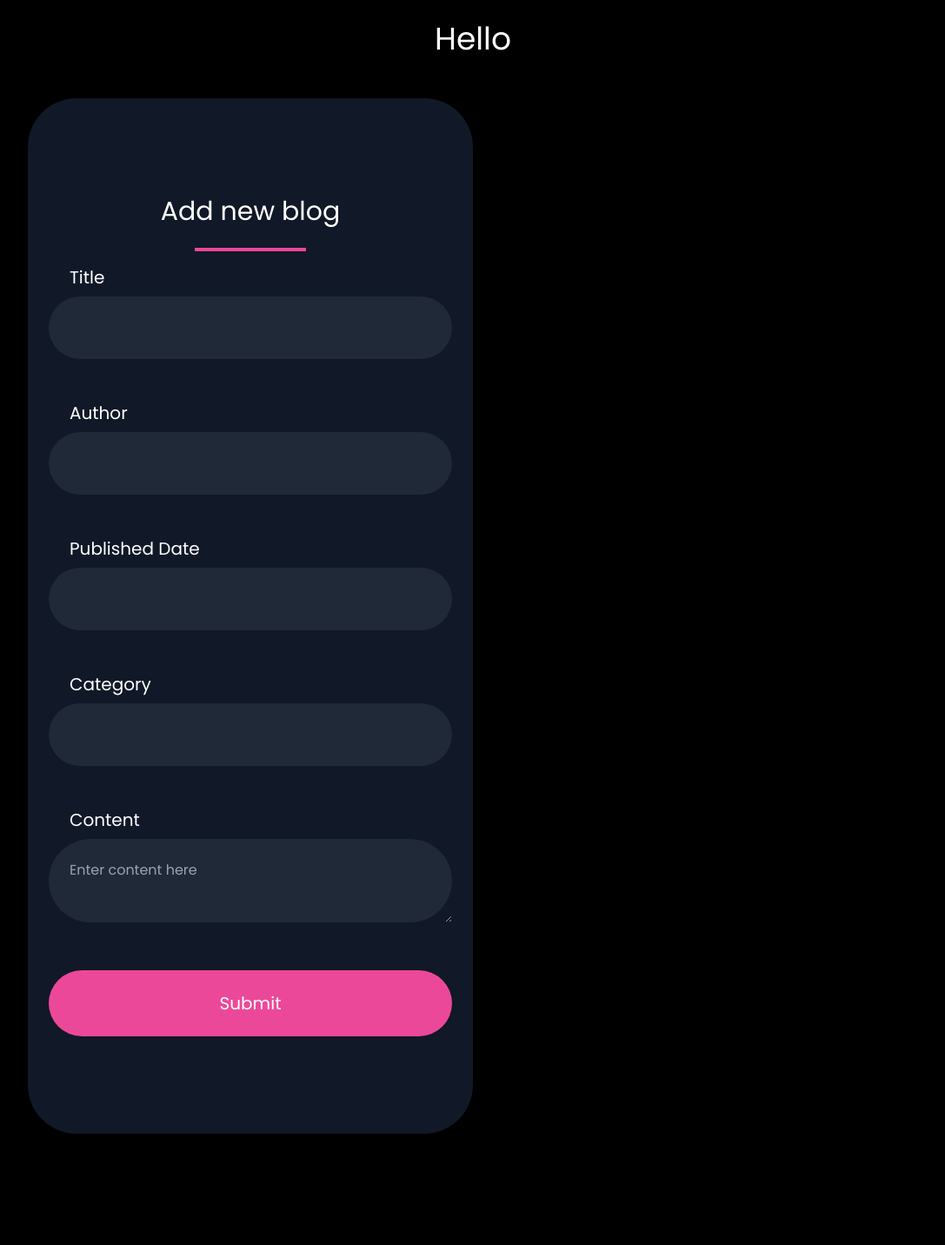
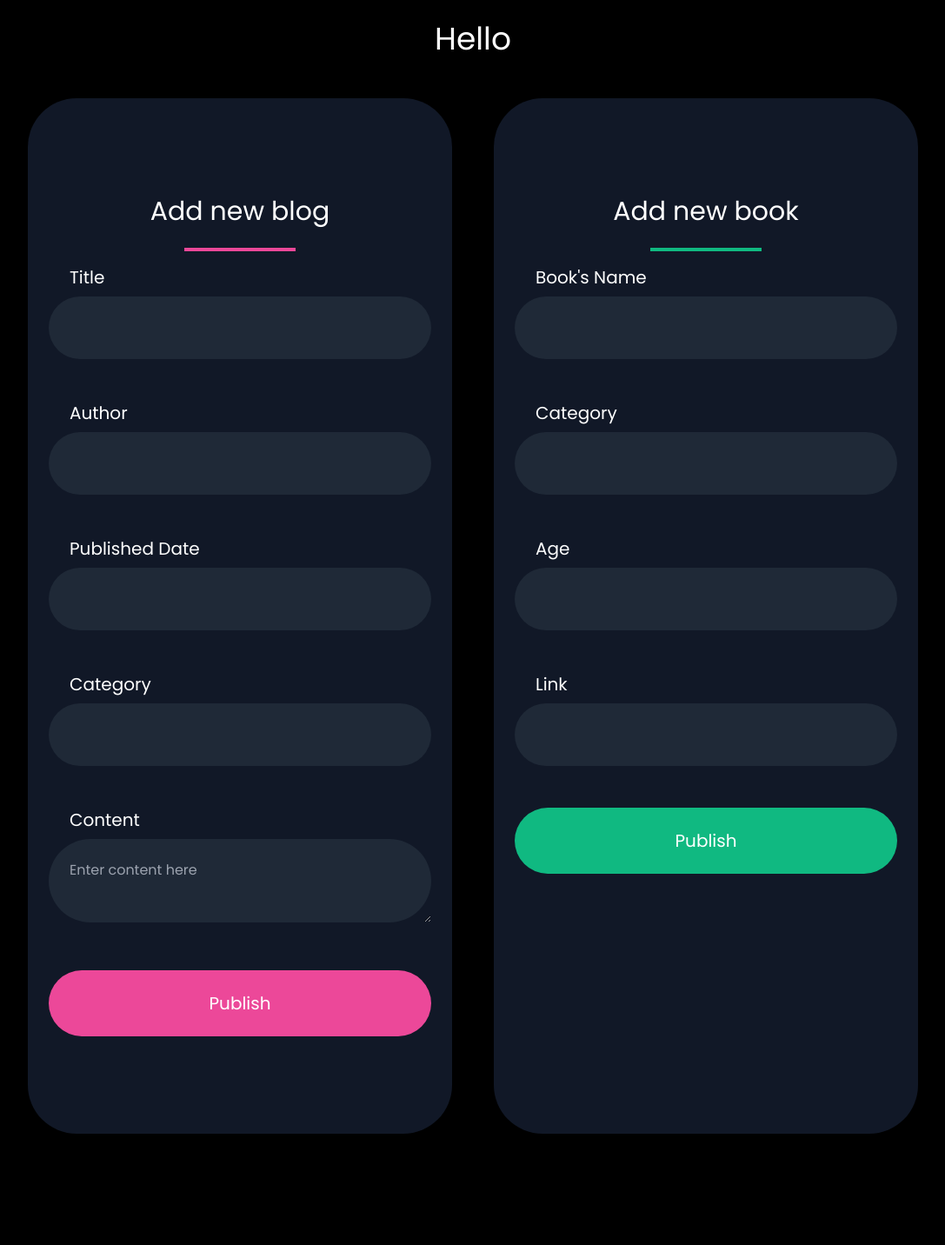
Before and after one commit to PrattDarsh/yg_backend, a Node server app: template views/admin.ejs in a window 1280 px wide. Shown: the part 103-1535 px from the top of the page at 87% size, without its empty margins (96-1183 px from the left). Run offline with Node 20, Linux system fonts and the light colour scheme; the template is opened without the code that fills it, so the values that code supplies are empty; some libraries are stand-ins or nearby versions.

Commit message:
add addBooks

```diff
--- a/app.js
+++ b/app.js
@@ -2,6 +2,7 @@ const express = require("express");
 const mongoose = require("mongoose");
 const bodyParser = require("body-parser");
 const { dirname } = require("path");
+const e = require("express");
 
 const app = express();
 
@@ -120,7 +121,29 @@ app.post("/dashboard/newblog", (req, res) => {
     if (!err) {
       res.render("success", {
         title: req.body.title,
+        message: "Your blog has been uploaded.",
       });
+    }
+  });
+});
+
+app.post("/dashboard/newbook", (req, res) => {
+  console.log("called");
+  const newBook = new Book({
+    title: req.body.bookName,
+    category: req.body.bookCategory,
+    age: req.body.ageGap,
+    link: req.body.link,
+  });
+
+  newBook.save((err) => {
+    if (!err) {
+      res.render("success", {
+        title: "",
+        message: "Your book has been added.",
+      });
+    } else {
+      console.log(err);
     }
   });
 });
--- a/views/admin.ejs
+++ b/views/admin.ejs
@@ -100,7 +100,7 @@
                 <%=user%>
             </span>
         </p>
-        <div class="grid md:grid-cols-2 mt-12">
+        <div class="grid md:grid-cols-2 gap-x-12 mt-12">
             <div class="curvedFull bg-gray-900 py-28 px-6  ">
                 <p class="text-2xl md:text-3xl text-center">Add new blog</p>
                 <div class="h-1 bg-pink-500 w-32 mt-6 mx-auto"></div>
@@ -130,7 +130,40 @@
                         <textarea name="content" class="w-full bg-gray-800 curvedFull py-6 px-6 focus:outline-none mt-2"
                             placeholder="Enter content here"></textarea>
                     </div>
-                    <button class="w-full bg-pink-500 curvedFull py-6 text-xl">Submit</button>
+                    <button class="w-full bg-pink-500 curvedFull py-6 text-xl">Publish</button>
+
+                </form>
+            </div>
+            <div class="curvedFull bg-gray-900 py-28 px-6  ">
+                <p class="text-2xl md:text-3xl text-center">Add new book</p>
+                <div class="h-1 bg-green-500 w-32 mt-6 mx-auto"></div>
+                <form action="/dashboard/newbook" method="post" class="mt-4 space-y-12">
+                    <div class="">
+                        <p class="text-xl ml-6">Book's Name</p>
+                        <input type="text" name="bookName"
+                            class="w-full bg-gray-800 curvedFull py-6 px-6 focus:outline-none mt-2">
+                    </div>
+
+
+                    <div class="">
+                        <p class="text-xl ml-6">Category</p>
+                        <input type="text" name="bookCategory"
+                            class="w-full bg-gray-800 curvedFull py-6 px-6 focus:outline-none mt-2">
+                    </div>
+
+                    <div class="">
+                        <p class="text-xl ml-6">Age</p>
+                        <input type="number" name="ageGap"
+                            class="w-full bg-gray-800 curvedFull py-6 px-6 focus:outline-none mt-2">
+                    </div>
+
+                    <div class="">
+                        <p class="text-xl ml-6">Link</p>
+                        <input type="text" name="link"
+                            class="w-full bg-gray-800 curvedFull py-6 px-6 focus:outline-none mt-2">
+                    </div>
+
+                    <button class="w-full bg-green-500 curvedFull py-6 text-xl" type="submit">Publish</button>
 
                 </form>
             </div>
```
